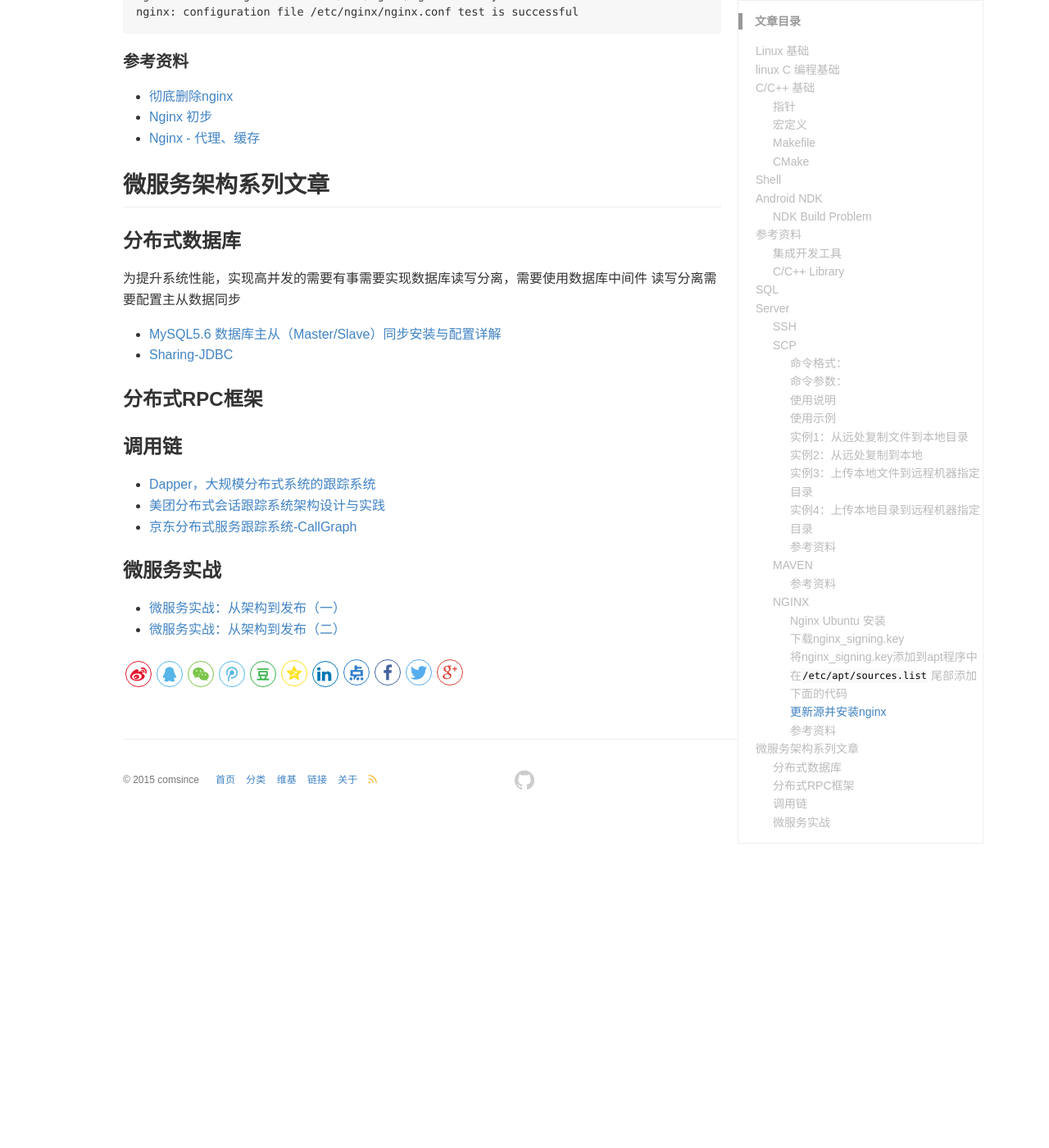
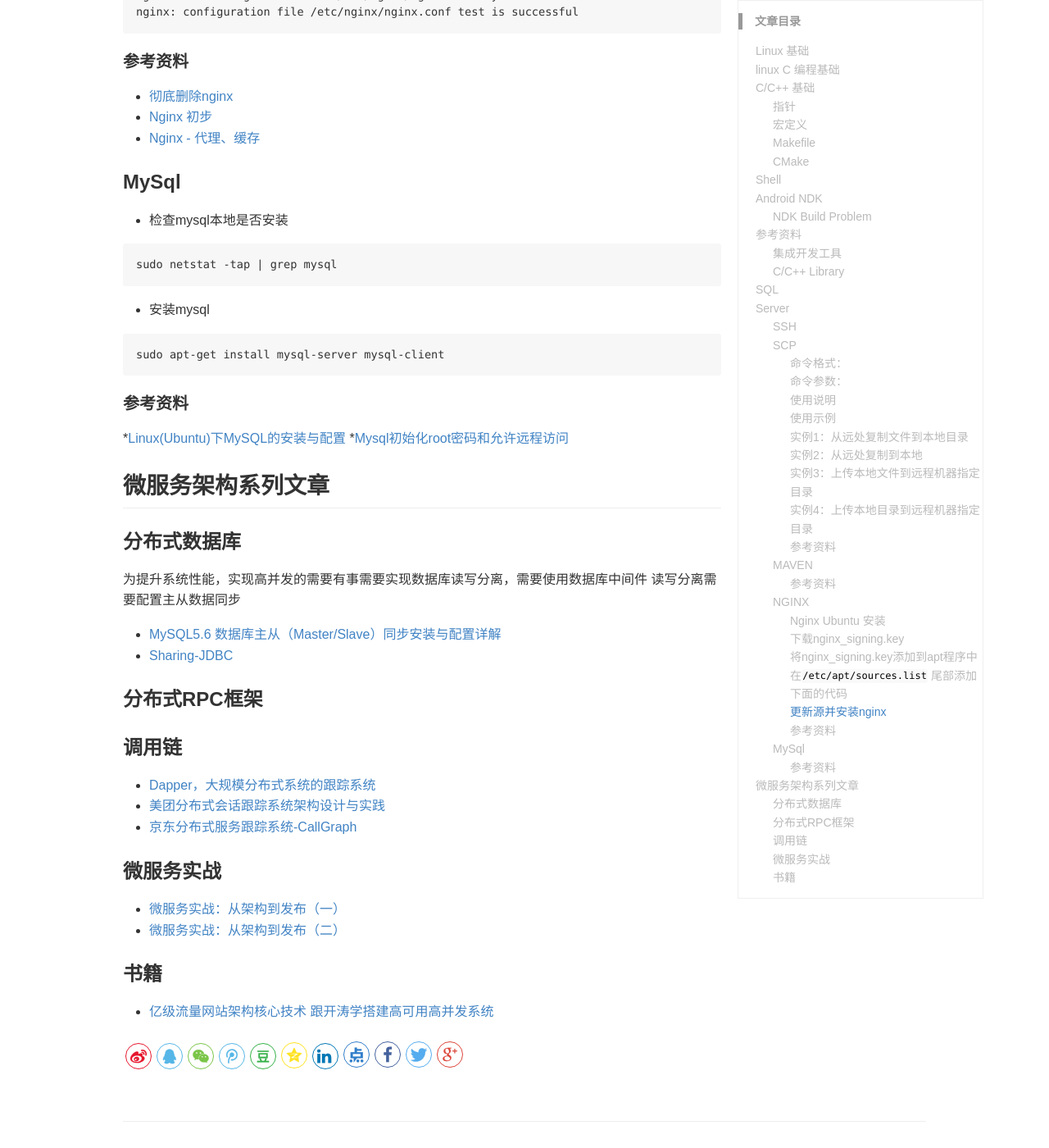
Before and after one commit to comsince/comsince.github.io, a Jekyll site: the page built from _posts/linux/2017-06-22-linux-base.md, in a window 1280 px wide and 1400 px high, scrolled down 7188 px. Shown: the whole window at 82% size. Built offline with Jekyll 4.4.1, drawn with Linux system fonts in a browser that asks for light colours; comment, search, counter and statistics services are not loaded; before the commit the page ends 8188 px from its top, so only the background shows below that.

Commit message:
增加亿级流量网站架构核心技术

````diff
--- a/_posts/linux/2017-06-22-linux-base.md
+++ b/_posts/linux/2017-06-22-linux-base.md
@@ -326,6 +326,26 @@
 * [Nginx 初步](https://moonbingbing.gitbooks.io/openresty-best-practices/content/ngx/nginx.html)
 * [Nginx - 代理、缓存](http://blog.csdn.net/zjf280441589/article/details/51501408)
 
+
+### MySql
+
+* 检查mysql本地是否安装
+
+```
+sudo netstat -tap | grep mysql
+```
+
+* 安装mysql
+
+```
+sudo apt-get install mysql-server mysql-client
+```
+
+#### 参考资料
+
+*[Linux(Ubuntu)下MySQL的安装与配置](http://blog.csdn.net/lizuqingblog/article/details/18423751)
+*[Mysql初始化root密码和允许远程访问](http://www.cnblogs.com/cnblogsfans/archive/2009/09/21/1570942.html)
+
 ## 微服务架构系列文章
 
 ### 分布式数据库
@@ -345,3 +365,7 @@
 ### 微服务实战
 * [微服务实战：从架构到发布（一）](https://segmentfault.com/a/1190000004634172)
 * [微服务实战：从架构到发布（二）](https://segmentfault.com/a/1190000004655274)
+
+### 书籍
+
+* [亿级流量网站架构核心技术 跟开涛学搭建高可用高并发系统](/download/kaitao-distribute-system.pdf)
````
